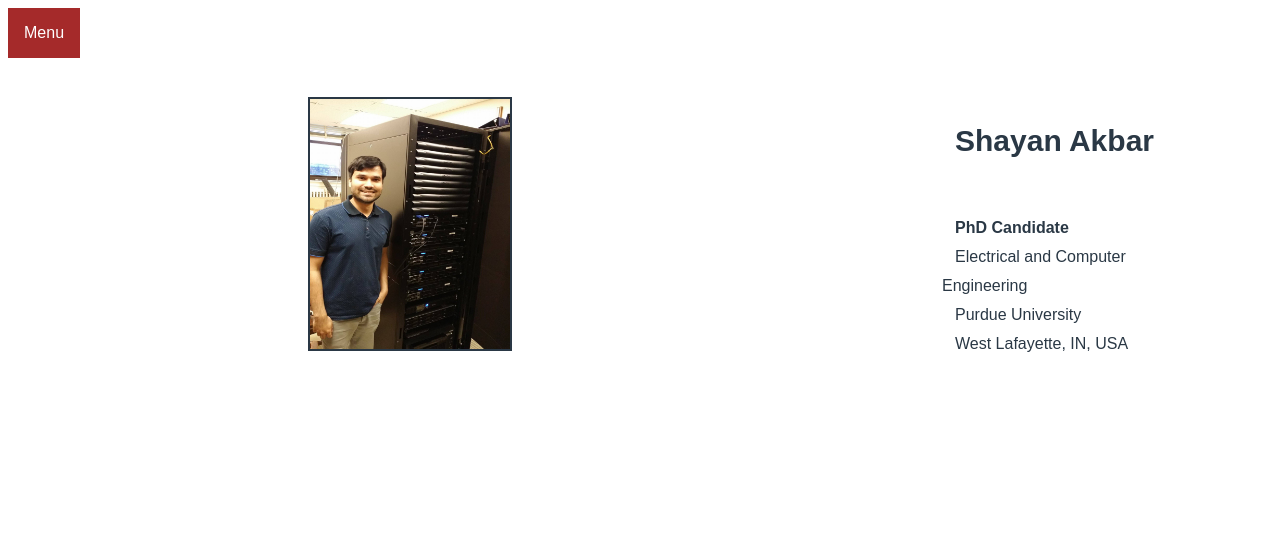
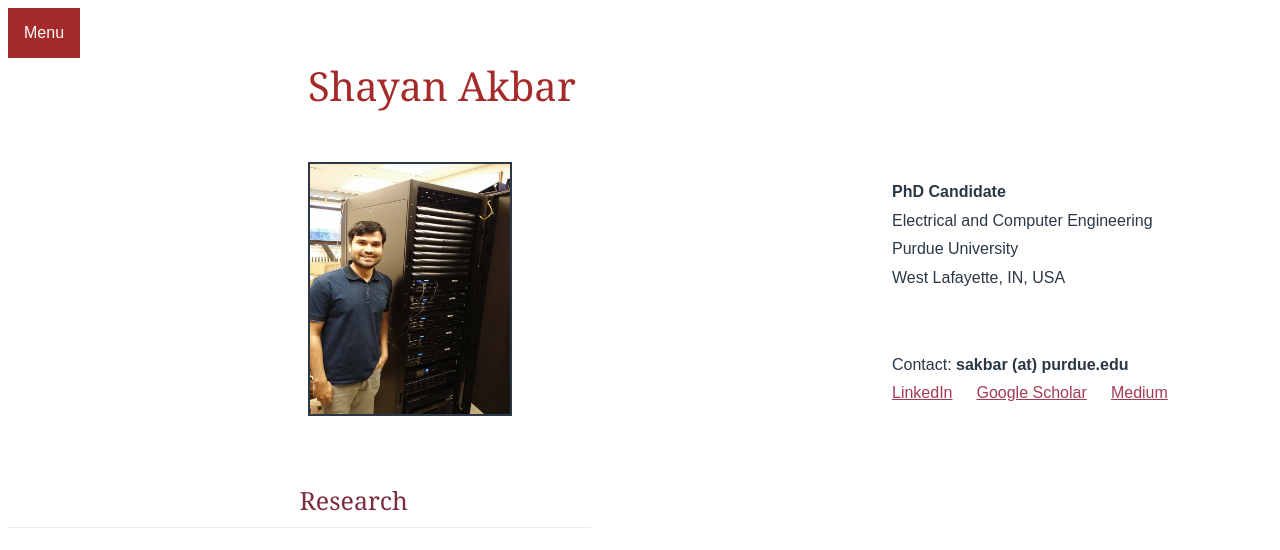
Before and after one commit to sakbarpu/sakbarpu.github.io, a plain HTML site: page index.html in a window 1280 px wide. Drawn offline with Linux system fonts and the light colour scheme.

Commit message:
lots of changes

```diff
--- a/index.html
+++ b/index.html
@@ -15,27 +15,57 @@
 				<a href="Publications.html">Publications</a> |
 				<a href="Tech.html">Tech Stuff</a>
   </div>
-  <!--<div id="bg"></div>-->
+  <div id="bg"></div>
 </div>
 
 <div id="main-content">
+
+	<div id="logo" style="font-size:40px">
+		Shayan Akbar
+	</div>
+
+
 	<div id="left-column">
 		<div style="display:inline;text-align:left; float: left;">
 
 			<br>
-				<div style="display:inline;position: relative; left:300px;">
+			<div style="display:inline; position: relative; left: 300px; ">
 				<img src="shayan_main.jpg" width="200" height="250" border="2"></a>
 				<div style="float: right"><ul style="list-style-type:square">
-					<ul style="list-style-type:none;position: relative; left:350px; ">
-						<li><p style="font-size:30px"> <b> Shayan Akbar </b></p> </li>
-						<br>
+				<ul style="list-style-type:none;position: relative; left: 300px; max-width:1000px; ">
 					<li><b> PhD Candidate </b></li>
 					<li>Electrical and Computer Engineering</li>
 					<li>Purdue University</li>
-						<li>West Lafayette, IN, USA</div></li>
+					<li>West Lafayette, IN, USA</li>
+					<br>
+					<br>
+					<li>Contact: <b> sakbar (at) purdue.edu </b></li>
+					<li><div class="oneline" style="width:80px">
+						<a href="https://www.linkedin.com/in/shayan-ali-akbar/" target="_blank">LinkedIn</a>
+					    </div>
+					    <div class="oneline" style="width:130px">
+						<a href="https://scholar.google.com/citations?user=U6imsd0AAAAJ&hl=en" target="_blank">Google Scholar</a>
+					    </div>
+					    <div class="oneline" style="width:80px">
+						<a href="https://medium.com/@shayanakbar1990" target="_blank">Medium</a>
+					    </div>
+
 				</ul>
 			</div>
 		</div>
+
+		<br>
+		<br>
+		<br>
+
+		<h1> Research </h1>
+	</div>
+
+
+
+
+
+
 <!--
 			<div>
 
@@ -74,7 +104,6 @@
 			</div>
 		</div>
 -->
-	</div>
 
 </div>
 
--- a/style.css
+++ b/style.css
@@ -75,6 +75,7 @@ body {
 #main-content {
 	text-align:left;
 	text-indent:10%;
+	max-width:1000px;
 	margin-bottom:100px;
 
 }
@@ -87,7 +88,8 @@ body {
 
 #left-column {
 	text-align:left;
-	text-indent:5%;
+	text-indent:0%;
+	max-width:1000px;
 	margin-bottom:10px;
 }
 
@@ -119,13 +121,11 @@ a:hover {
 
 h1 {
 	text-align:left;
-	text-indent:20%;
+	text-indent:50%;
 	color:#7a2e40;
-	margin:0 0 10px;
-	margin-bottom:10px;
-	margin-top:20px;
+	margin:0px 0px 0px;
 	padding-bottom:10px;
-	font:normal 17px Georgia, serif;
+	font:normal 25px Georgia, serif;
 	border-bottom:1px solid #efece7;
 }
 
@@ -151,6 +151,12 @@ h3 {
 	padding-bottom:10px;
 	font:bold 14px Arial, Helvetica, sans-serif;
 	border-bottom:1px solid #efece7;
+}
+
+
+ul li{
+	max-width:1000px;
+	padding-left: 0em
 }
 
 
@@ -182,6 +188,11 @@ h3 {
 #logo {
 	text-indent:30%;
 	margin-bottom:20px;
-	font:normal 18px Georgia, serif;
+	font:normal 40px Georgia, serif;
 	color:brown;
 }
+
+.oneline {
+ width: 100px;
+ display: inline-block;
+}
```
Also changed, not shown: 2 other files. Lines whose indentation alone changed are shown as unchanged.
